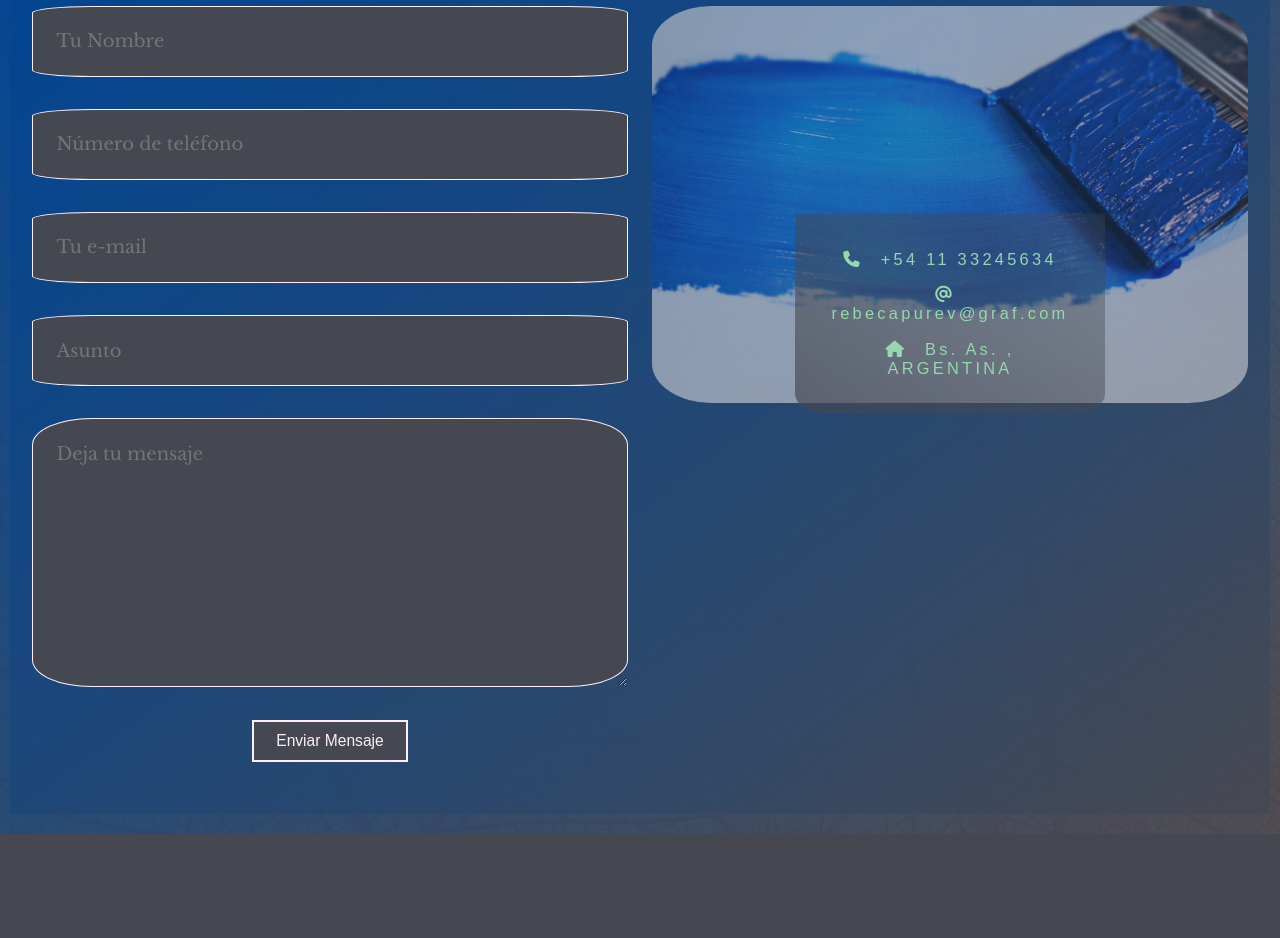
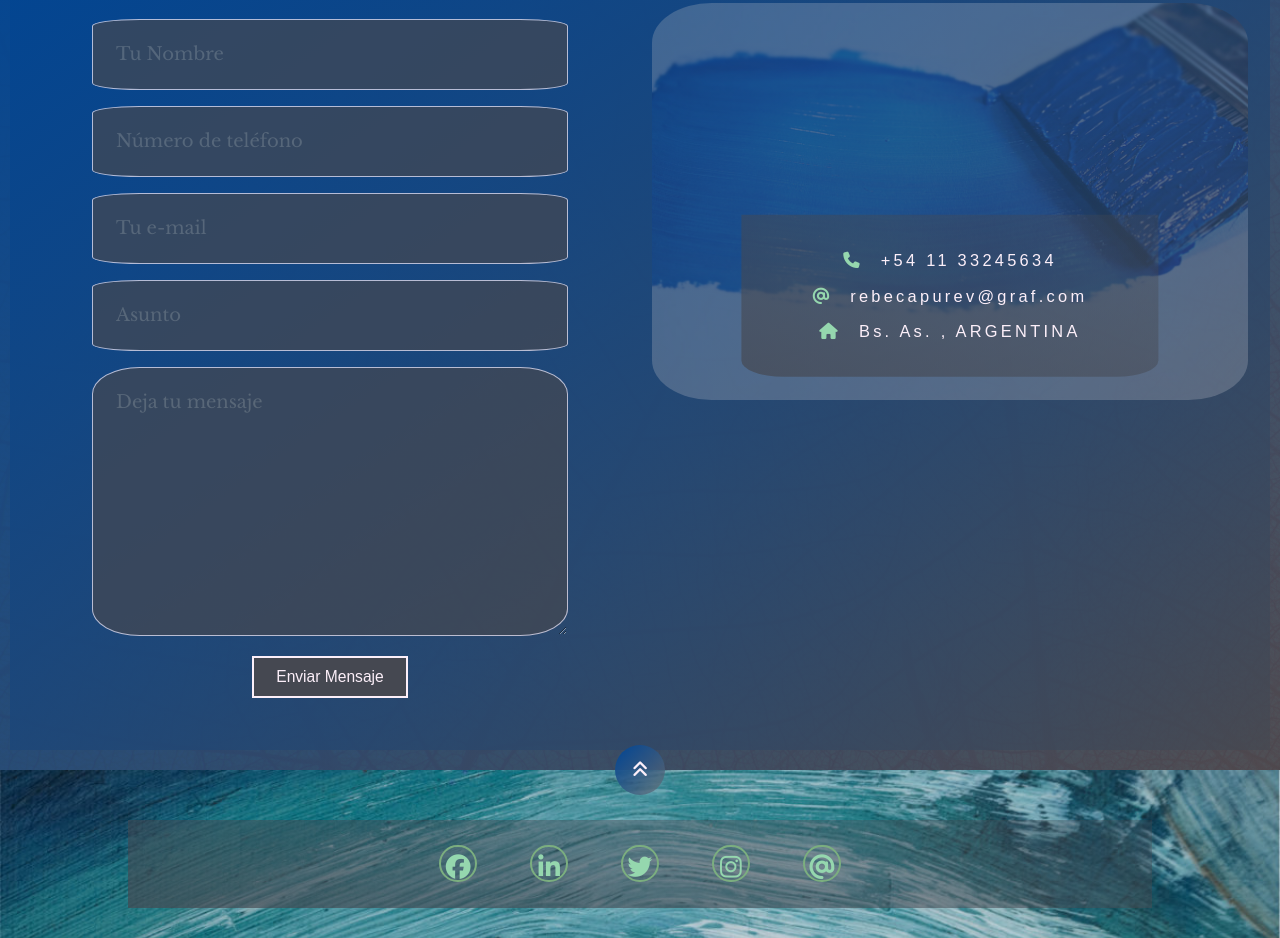
Before and after one commit to dinlinewen/TicMas-TP-Final, a plain HTML site: page index.html in a window 1280 px wide. Shown: the part 3680-4618 px from the top of the page. Before the commit the page ends 4514 px from the top, so only its background shows below. Drawn offline with nearby package versions, Linux system fonts and the light colour scheme; some icons are missing; a web font is replaced by a local one.

Commit message:
Sexto commit

```diff
--- a/estilos.css
+++ b/estilos.css
@@ -97,7 +97,8 @@ header {
 .header-contenido {
   max-width: 80%;
   left: 0;
-  background: linear-gradient(to left, rgb(115, 149, 111) 60%, rgb(69, 72, 81));
+  background: linear-gradient(
+    to left, rgb(115, 149, 111) 60%, rgb(69, 72, 81));
   margin: auto;
   display: flex;
 }
@@ -457,6 +458,7 @@ section {
   );
   padding: 50px 20px;
   border-top: 3px solid rgba(69, 72, 81, 0.7);
+  border-bottom: 3px solid rgba(69, 72, 81, 0.7);
 }
 
 .portfolio .seccion-contenido {
@@ -537,15 +539,15 @@ section {
 .contacto {
   font-family: "Fira Sans Condensed", sans-serif;
   background: linear-gradient(
-      to top left,
-      rgba(69, 72, 81, 0.7),
-      rgb(0, 69, 148, 1));
+    to top left,
+    rgba(69, 72, 81, 0.7),
+    rgb(0, 69, 148, 1)
+  );
   padding: 20px 10px;
-  border-top: 3px solid rgba(69, 72, 81, 0.7);
 }
 
 .contacto .seccion-contenido {
-  max-width: 80%;
+  max-width: 70%;
   margin: auto;
 }
 
@@ -567,20 +569,22 @@ section {
   position: relative;
 }
 
-.contacto .col input, .contacto .col textarea {
+.contacto .col input,
+.contacto .col textarea {
   display: block;
-  width: 100%;
+  width: 80%;
   padding: 1.3em;
   border: 1px solid #fceff9;
   border-radius: 10%;
   font-family: "Libre Baskerville", serif;
   font-size: 1.5em;
   background-color: #454851;
+  opacity: 0.7;
   color: #fceff9;
-  margin-bottom: 1.8em;
+  margin: 0.9em auto;
 }
 
-.contacto button{
+.contacto button {
   cursor: pointer;
   background-color: #454851;
   border: 2px solid #fceff9;
@@ -594,7 +598,7 @@ section {
   z-index: 10;
 }
 
-.contacto button .overlay{
+.contacto button .overlay {
   position: absolute;
   top: 0;
   left: 0;
@@ -605,43 +609,100 @@ section {
   transition: 1s;
 }
 
-.contacto button:hover .overlay{
+.contacto button:hover .overlay {
   width: 100%;
 }
 
-.contacto .col img{
+.contacto .col img {
   width: 100%;
-  opacity: 0.5;
+  opacity: 0.2;
   border-radius: 10%;
 }
 
-.contacto .col .info{
-  position: absolute;
+.contacto .col .info {
+  position: relative;
   background: linear-gradient(
     to bottom left,
     rgba(69, 72, 81, 0.3),
     rgba(69, 72, 81, 0.7)
   );
-  top: 40%;
-  left:50%;
+  left: 50%;
+  bottom: 15%;
   padding: 20px;
   max-width: 70%;
   border-radius: 0 0 10% 10%;
   transform: translate(-50%, -50%);
 }
 
-.contacto .col .info ul{
+.contacto .col .info ul {
   list-style: none;
 }
-.contacto .col .info ul li{
+.contacto .col .info ul li {
   margin: 1em;
   font-size: calc(0.3em + 1vw);
   letter-spacing: 0.2em;
+  color: #fceff9;
 }
-.contacto .col .info ul li i{
+
+.contacto .col .info ul li i {
   color: #95d7ae;
   display: inline-block;
   margin-right: 10px;
+}
+
+/* Pie de Página */
+
+footer {
+  background-image: url("Imagenes/pinceladas.jpg");
+  background-size: cover;
+  padding: 50px 0 30px 0;
+  text-align: center;
+  position: relative;
+  width: 100%;
+}
+
+footer .redes {
+  margin: auto;
+  background: linear-gradient(
+    to bottom left,
+    rgba(69, 72, 81, 0.3),
+    rgba(69, 72, 81, 0.7)
+  );
+  width: 80%;
+}
+
+footer .redes a{
+  color: #95d7ae;
+  display: inline-block;
+  text-decoration: none;
+  border: 2px solid #7bae7f;
+  border-radius: 100%;
+  width: calc(1em + 1vw);
+  height: calc(1em + 1vw);
+  line-height: calc(1em + 1vw);
+  font-size: calc(1em + 1vw);
+  transition: 0.3s;
+  margin: calc(0.5em + 1vw);
+  padding: 2px;
+}
+
+footer .up{
+  display: block;
+    width: 50px;
+    height: 50px;
+    background: linear-gradient(
+      to bottom right,
+      #004594,
+      rgba(110, 112, 113, 0.7)
+    );
+    color: #fceff9;
+    position: absolute;
+    left: 50%;
+    transform: translateX(-50%);
+    top: -25px;
+    border-radius: 50%;
+    line-height: 50px;
+    font-size: 1.5em;
 }
 /* @media (min-width: 40em) {
   /*
--- a/index.html
+++ b/index.html
@@ -340,8 +340,18 @@
     </main>
 
 <!-- Sección Pie de Página -->
-    <footer class="header" id="arriba">
+    <footer>
+      <a href="#header" class="up">
+        <i class="fa-solid fa-angles-up"></i>
+    </a>
+    <div class="redes">
+      <a href="#"><i class="fa-brands fa-facebook"></i></a>
+      <a href="#"><i class="fa-brands fa-linkedin-in"></i></a>
+      <a href="#"><i class="fa-brands fa-twitter"></i></a>
+      <a href="#"><i class="fa-brands fa-instagram"></i></a>
+      <a href="#"><i class="fa-solid fa-at"></i></a>
+    </div>
     </footer>
-    <footer class="pie"></footer>
+
   </body>
 </html>
```
